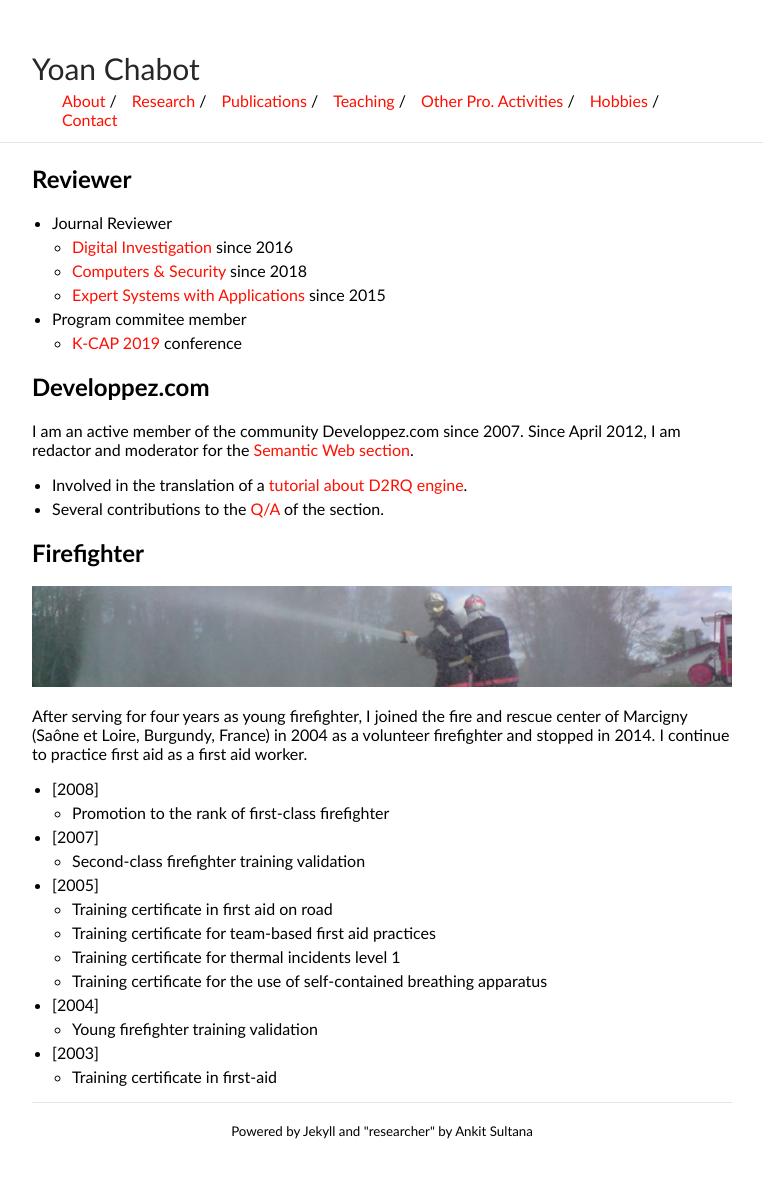
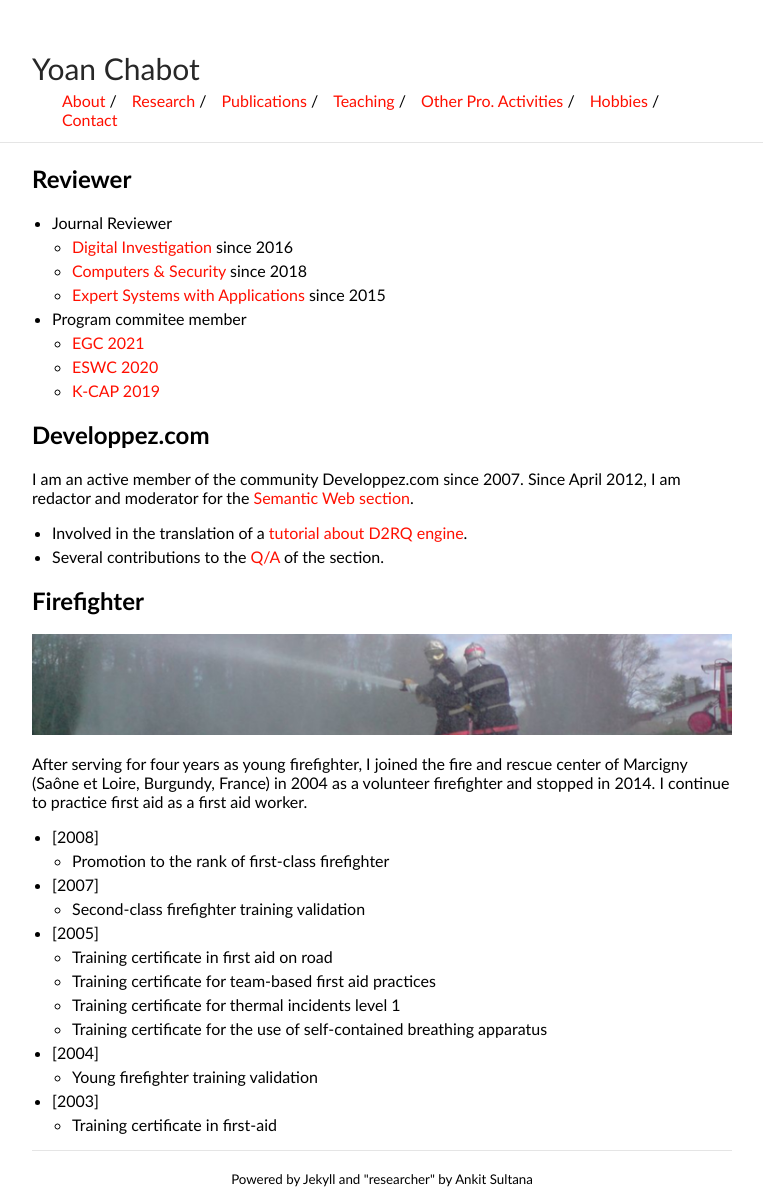
Before and after one commit to yoanchabot/yoanchabot.github.io, a Jekyll site: the page built from activities.md, in a window 1280 px wide. Shown: the whole page, without its empty margins (258-1021 px from the left). Built offline with Jekyll 4.4.1, drawn with Linux system fonts in a browser that asks for light colours; before the commit the page ends 1139 px from its top, so only the background shows below that.

Commit message:
Update activities.md

```diff
--- a/activities.md
+++ b/activities.md
@@ -11,7 +11,9 @@ title: Other Activities
   * [Expert Systems with Applications](https://www.journals.elsevier.com/expert-systems-with-applications) since 2015
 
 * Program commitee member
-  * [K-CAP 2019](http://www.k-cap.org/2019/) conference
+  * [EGC 2021](https://egc2021.sciencesconf.org/)
+  * [ESWC 2020](https://2020.eswc-conferences.org/)
+  * [K-CAP 2019](http://www.k-cap.org/2019/)
 
 ## Developpez.com
 
```
